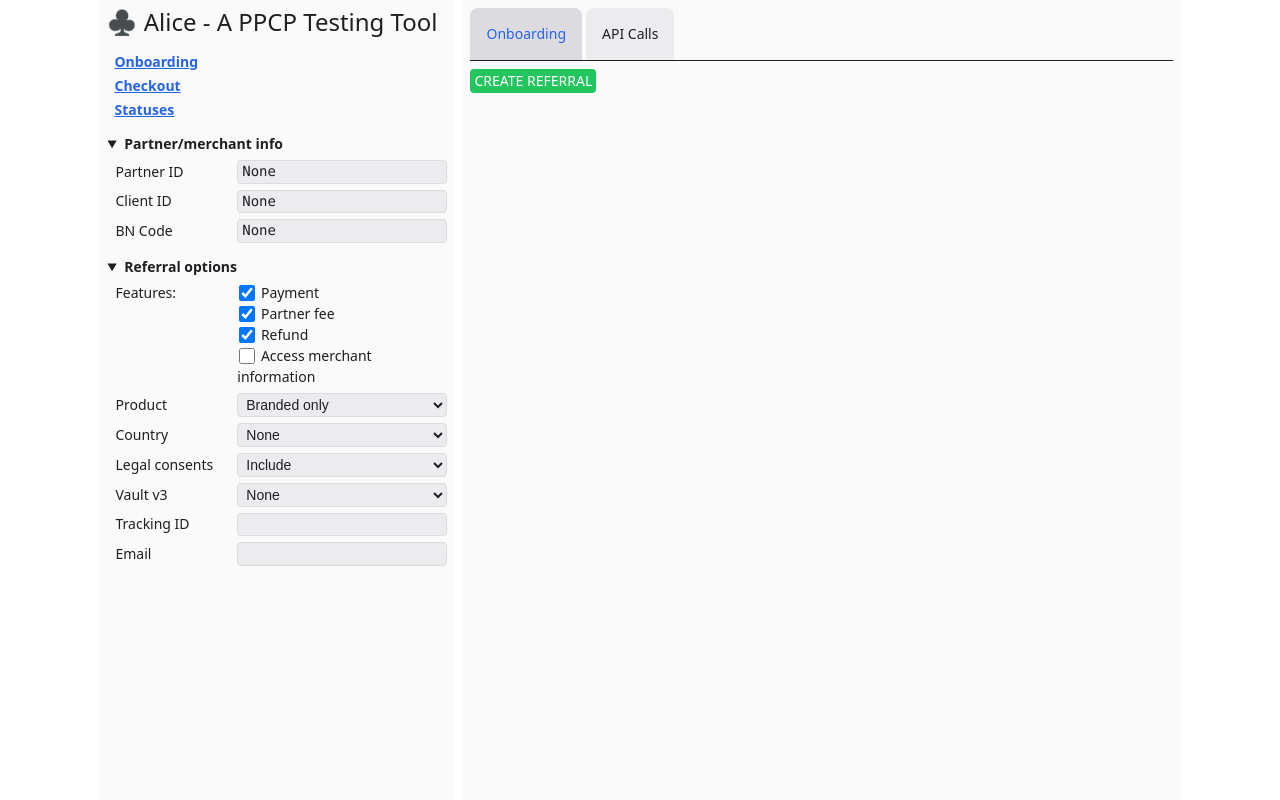
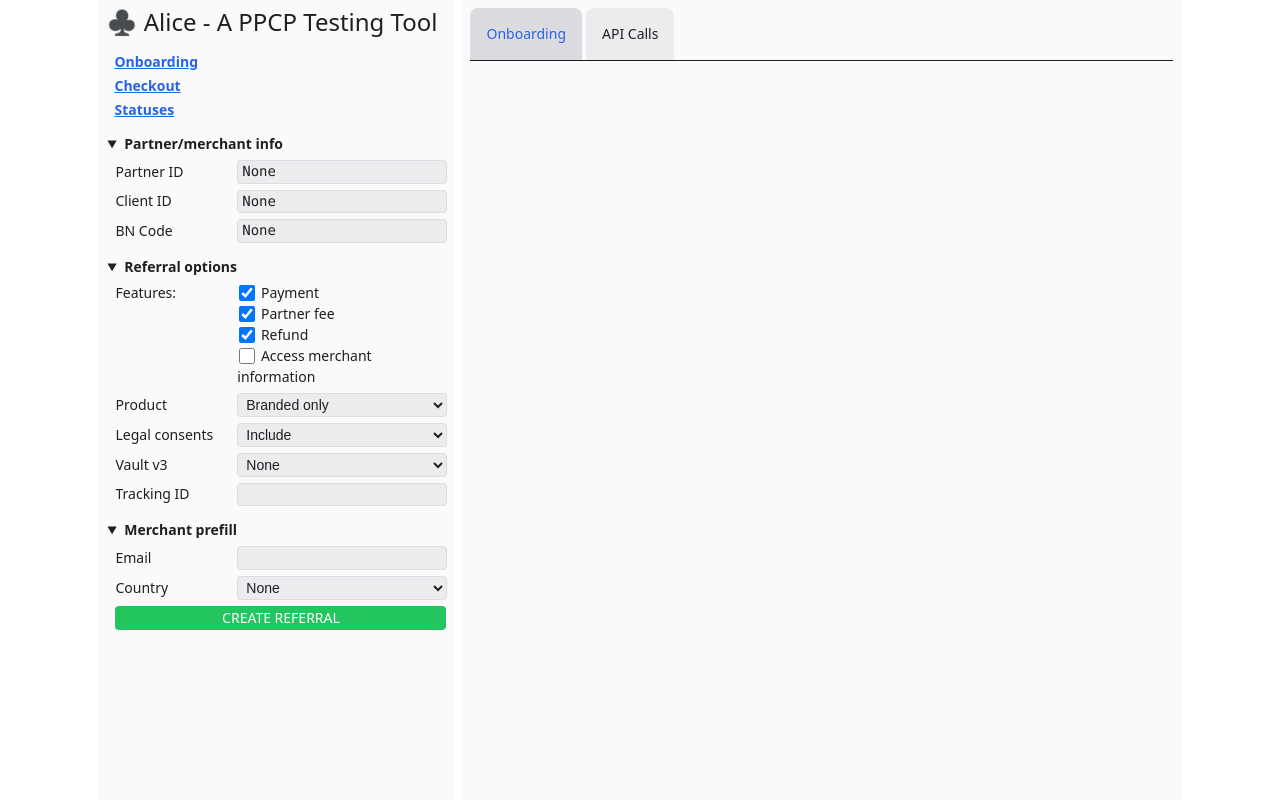
Before and after one commit to engenmt-pp/Alice, a Flask app: page /onboarding/ in a window 1280 px wide. Shown: the part 20-820 px from the top of the page. Run offline with Flask 3, Linux system fonts and the light colour scheme; some libraries are stand-ins or nearby versions.

Commit message:
Moved email/country next to each other for onboarding (#142)
* Moved email/country next to each other for onboarding

* Converted partner referral creation to an action button with a visual indicator that another referral was generated

```diff
--- a/src/static/styles.css
+++ b/src/static/styles.css
@@ -478,3 +478,15 @@ nav label {
         background-color: var(--dark-bg-5);
     }
 }
+
+#div-onboarding a {
+    display: block;
+    margin-bottom: 8px;
+}
+#partner-referral-template {
+    display: none;
+}
+#div-onboarding a.proxy {
+    pointer-events: none;
+    text-decoration: line-through;
+}
--- a/src/templates/onboarding.html
+++ b/src/templates/onboarding.html
@@ -2,7 +2,7 @@
 
 {% block head %}
 <script src="{{ url_for('static', filename='onboarding.js') }}"></script>
-<script src="https://www.paypal.com/webapps/merchantboarding/js/lib/lightbox/partner.js" async></script>
+<script async src="https://www.paypal.com/webapps/merchantboarding/js/lib/lightbox/partner.js"></script>
 {% endblock %}
 
 {% block merchant_id %}
@@ -13,7 +13,7 @@
 {% endblock %}
 
 {% block other_options %}
-<fieldset id="onboarding-options">
+<fieldset id="referral-options">
   <details open>
     <summary>
       <span>
@@ -55,14 +55,6 @@
       </select>
     </div>
     <div>
-      <label for="country-code">
-        Country
-      </label>
-      <select name="country-code" id="country-code">
-        {% include 'country-options.html' %}
-      </select>
-    </div>
-    <div>
       <label for="include-legal-consents">
         Legal consents
       </label>
@@ -86,16 +78,37 @@
       </label>
       <input name="tracking-id" id="tracking-id" class="monospaced"/>
     </div>
+  </details>
+</fieldset>
+<fieldset id="merchant-specific-options">
+  <details open>
+    <summary>
+      <span>
+        <legend>
+          Merchant prefill
+        </legend>
+      </span>
+    </summary>
     <div>
       <label for="email">
         Email
       </label>
       <input name="email" id="email" class="monospaced"/>
     </div>
+    <div>
+      <label for="country-code">
+        Country
+      </label>
+      <select name="country-code" id="country-code">
+        {% include 'country-options.html' %}
+      </select>
+    </div>
+    <div>
+      <button type="button" id="create-referral" onclick="createReferral()" class="half action-post">Create Referral</button>
+    </div>
   </details>
 </fieldset>
 {% endblock %}
-
 
 {% block right_col %}
 <nav id='top-level-nav' role="tabset">
@@ -105,15 +118,13 @@
   <input type=radio id="input-api-calls" name="nav-tabs" onchange="changeTopLevelNav()"/>
   <label for="input-api-calls">API Calls</label>
 </nav>
-<div id="div-onboarding" class="active" style="margin-bottom: 8px;">
-  <button id="create-referral" onclick="createReferral()" class="action-post">Create Referral</button>
+<div id="div-onboarding" class="active">
   <a
     id="partner-referral"
-    class="hidden"
     data-paypal-button="true"
     target="PPFrame"
-    style="margin-bottom: 8px;"
-  >Begin Onboarding</a>
+    style="display: none;"
+  >Begin onboarding</a>
 </div>
 <div id="div-api-calls" class="inactive">
   <nav role="tabset"></nav>
```
Also changed, not shown: src/static/onboarding.js (+18 -7 lines).
